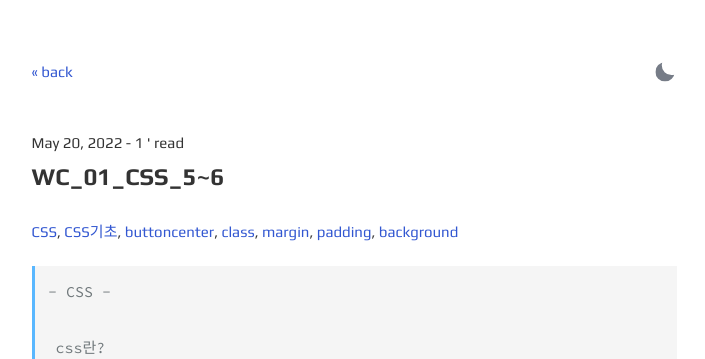
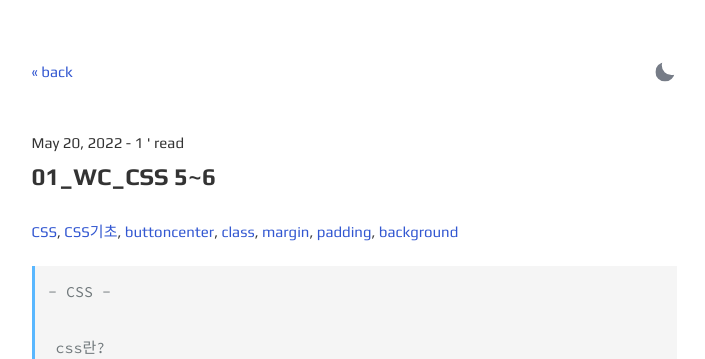
Before and after one commit to k-sub-git/younggunkim.github.io, a Jekyll site: the page built from _posts/2022-05-20-WCCSS_01_5~6.md, in a window 1280 px wide. Shown: the top 359 px of the page, without its empty margins (286-991 px from the left). Built offline with Jekyll 4.4.1, drawn with Linux system fonts in a browser that asks for light colours; comment, search, counter and statistics services are not loaded.

Commit message:
Update 2022-05-20-WCCSS_01_5~6.md

```diff
--- a/_posts/2022-05-20-WCCSS_01_5~6.md
+++ b/_posts/2022-05-20-WCCSS_01_5~6.md
@@ -1,6 +1,6 @@
 ---
 layout: post
-title: WC_01_css_5~6
+title: 01_WC_CSS 5~6
 tags: CSS CSS기초 buttoncenter class margin padding background
 ---
 
```
